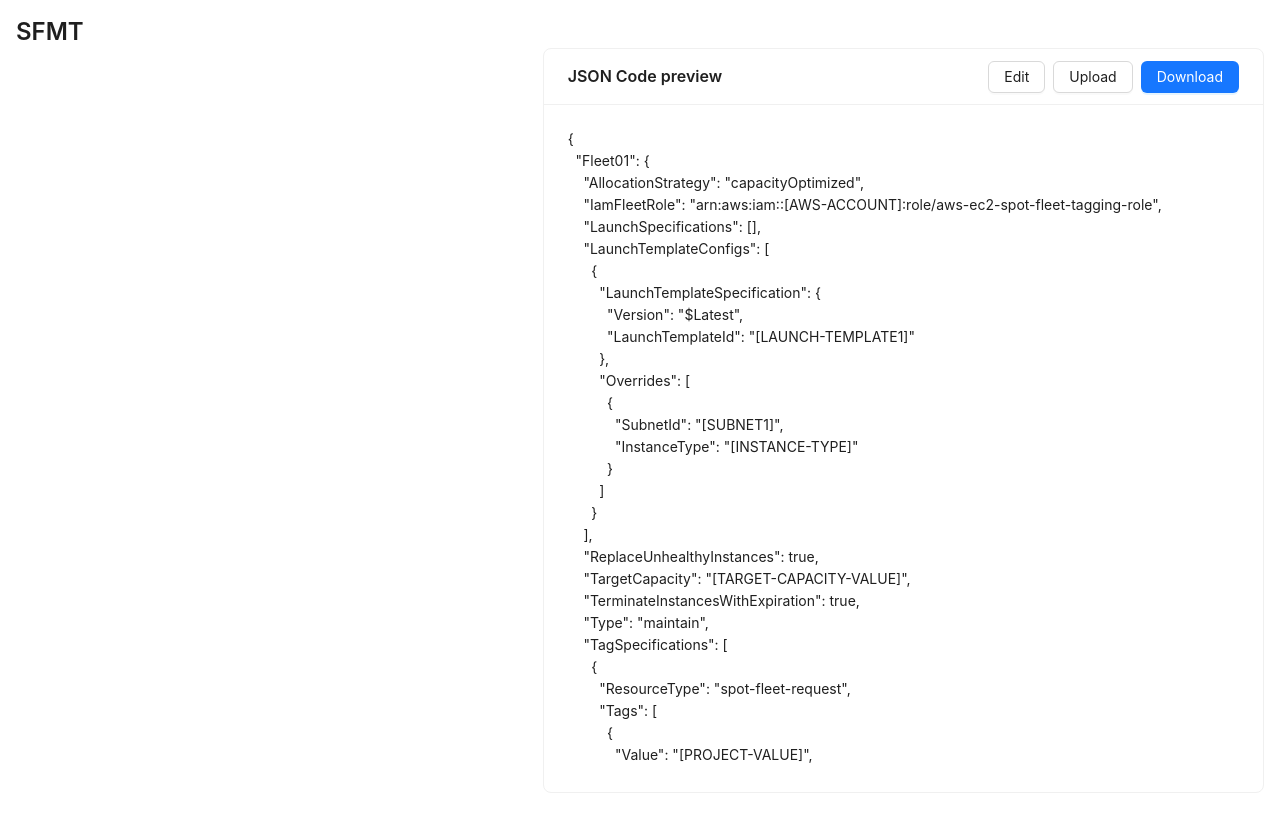
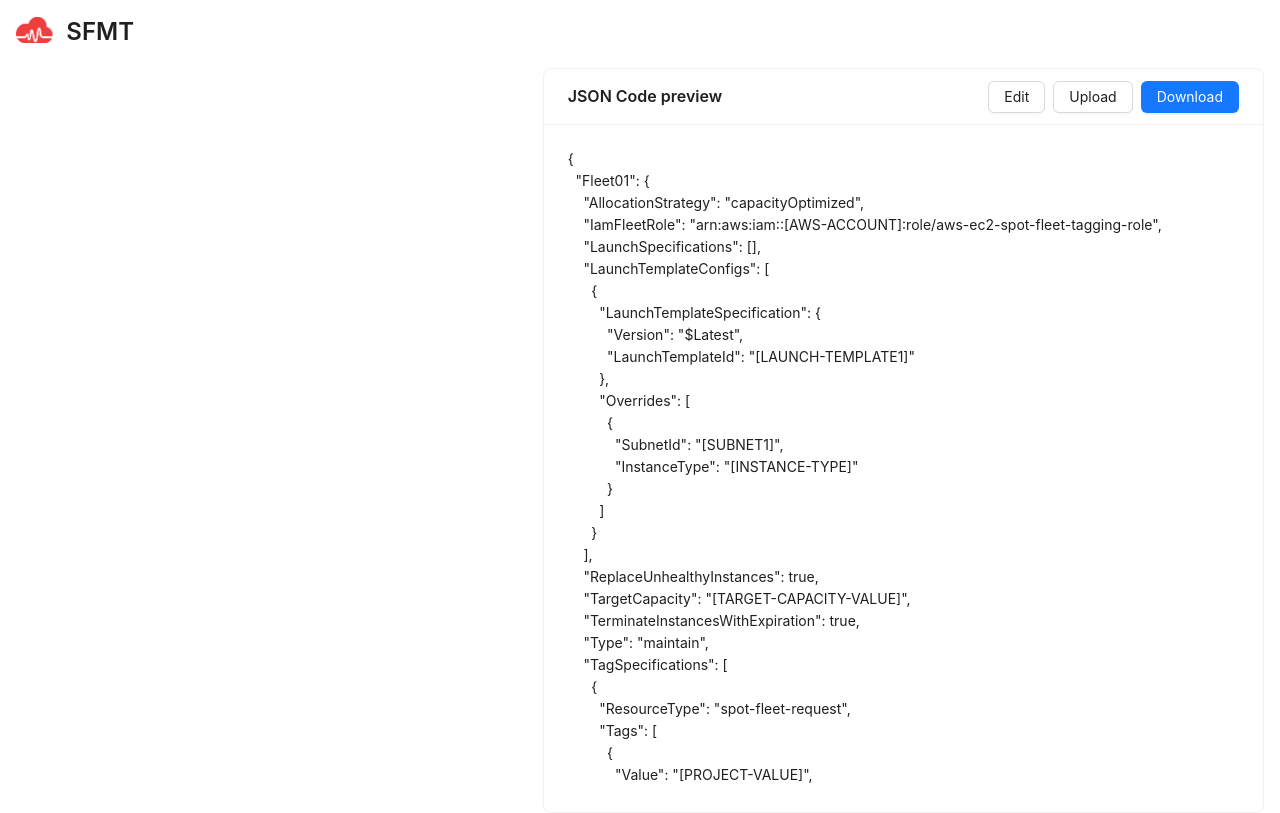
Before and after one commit to trackit/Deadline-rfdk-public, a React (Create React App) app in the folder DeadlineStack/spotfleet-mgmt-ui/client/: page / in a window 1280 px wide. Built offline with nearby package versions, Linux system fonts and the light colour scheme.

Commit message:
feat(front-end): add trackit logo

```diff
--- a/DeadlineStack/spotfleet-mgmt-ui/client/src/components/Structure.tsx
+++ b/DeadlineStack/spotfleet-mgmt-ui/client/src/components/Structure.tsx
@@ -1,6 +1,7 @@
 import React, { useState } from 'react';
-import { Typography, Row, Col } from 'antd';
+import { Typography, Row, Col, Image, Space } from 'antd';
 import JsonPreviewCard from './JsonPreviewCard';
+import logo from '../assets/trackit_logo.png';
 
 const { Title } = Typography;
 
@@ -16,7 +17,13 @@ const Structure: React.FC<StructureProps> = ({ data }) => {
     };
     return (
         <div style={{ height: '96%', padding: '16px' }}>
+            <Space style={{ marginBottom: '20px' }}>
+            <img
+            className="logo"
+            src={logo}
+            />
             <Title level={3} style={{ margin: 0 }}>SFMT</Title>
+            </Space>
             <Row gutter={16} style={{ height: '94%' }}>
                 <Col lg={10} sm={24}>
                     {/* Add fleet configuration here */}
--- a/DeadlineStack/spotfleet-mgmt-ui/client/src/index.css
+++ b/DeadlineStack/spotfleet-mgmt-ui/client/src/index.css
@@ -22,3 +22,7 @@ code {
   white-space: pre-wrap;
   overflow: auto;
 }
+.logo {
+  max-width: 100px;
+  height: 26px;
+}
```
Also changed, not shown: DeadlineStack/spotfleet-mgmt-ui/client/src/assets/trackit_logo.png (added).
